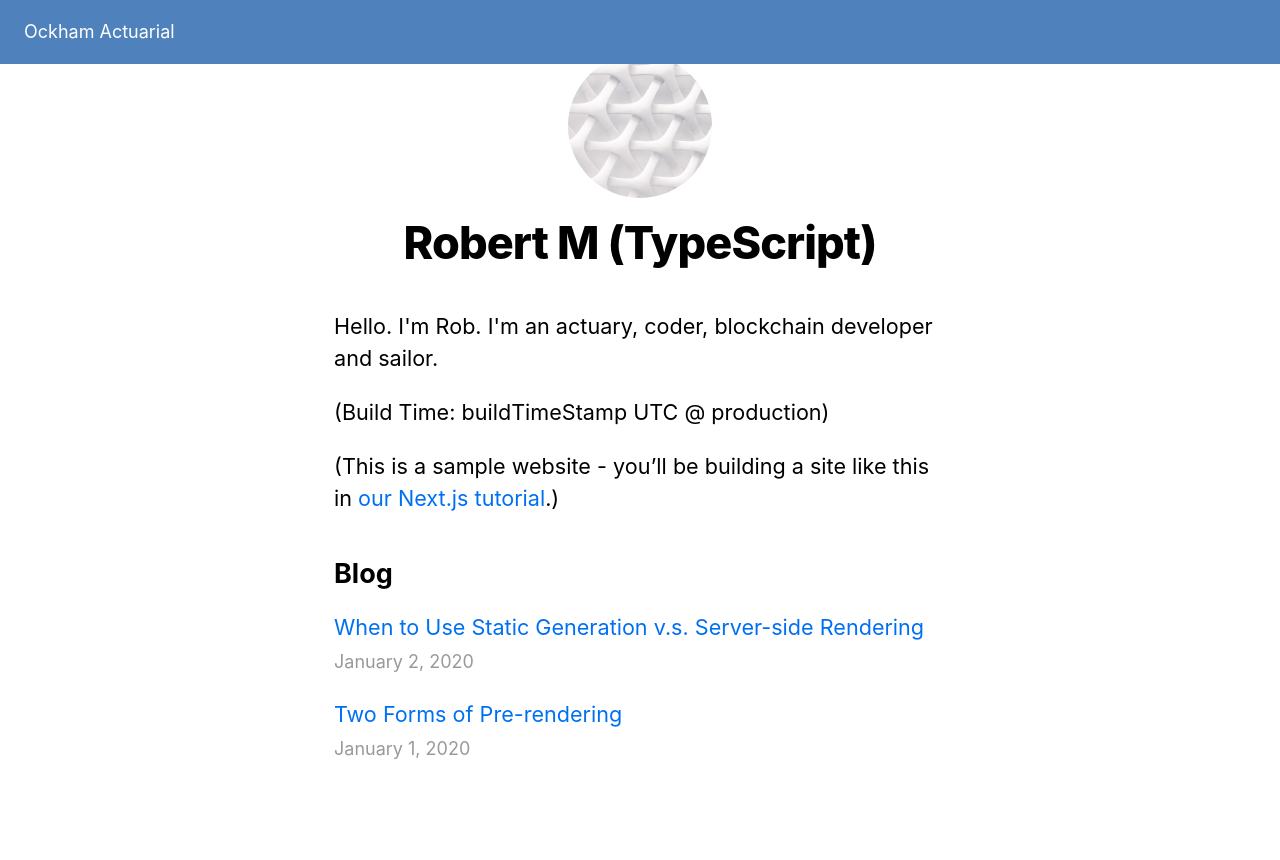
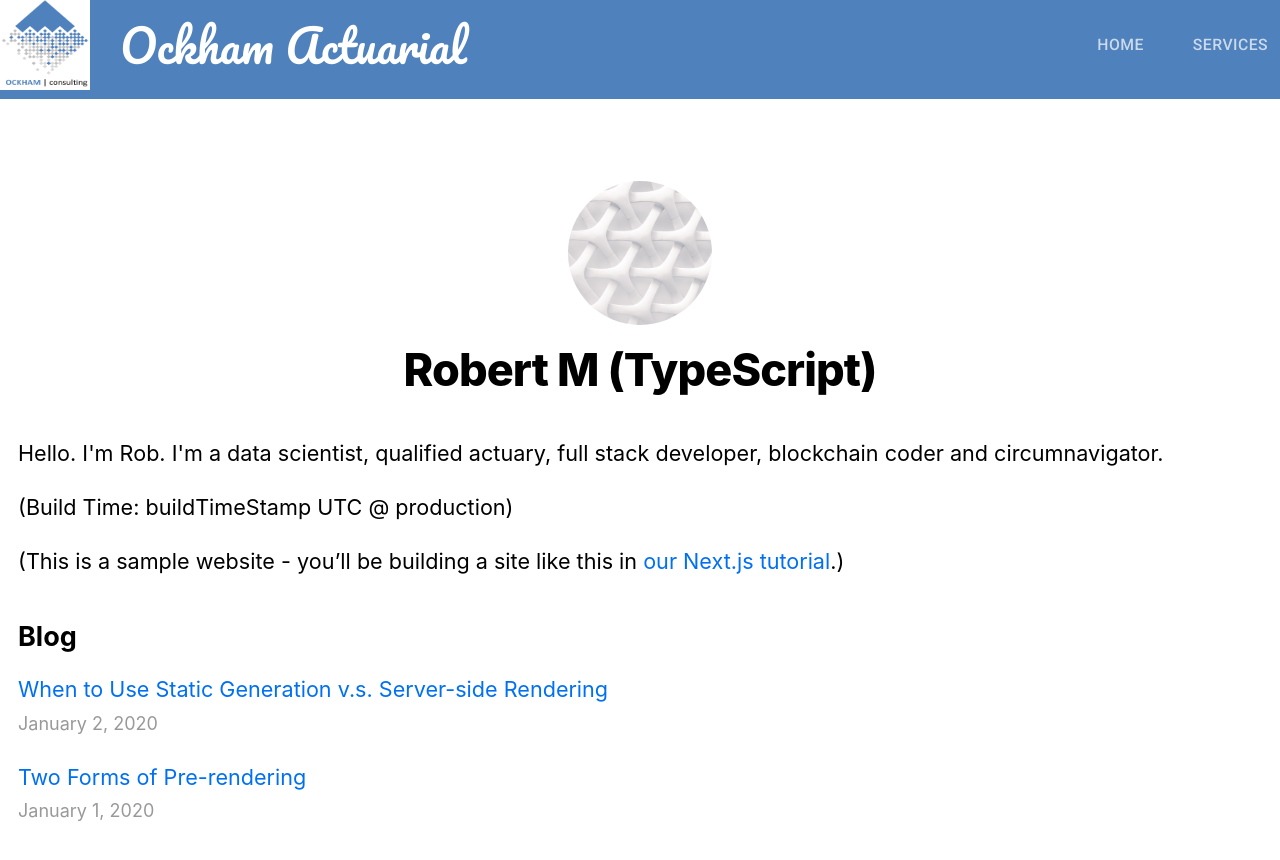
Before and after one commit to megens/nextjs-blog2, a Next.js app: page / in a window 1280 px wide. Shown: the top 860 px of the page. Built offline with nearby package versions, Linux system fonts and the light colour scheme.

Commit message:
mui header working without customizing Theme.

```diff
--- a/components/layout.module.css
+++ b/components/layout.module.css
@@ -1,7 +1,14 @@
 .container {
-  max-width: 36rem;
+  max-width: 72rem;
   padding: 0 1rem;
-  margin: 3rem auto 6rem;
+  margin: 5.5rem auto 6rem;
+  position: relative;
+}
+
+.myHeader {
+  display: flex;
+  flex-direction: column;
+  align-items: center;
 }
 
 .header {
--- a/components/layout.tsx
+++ b/components/layout.tsx
@@ -2,13 +2,13 @@ import Head from "next/head";
 import styles from "./layout.module.css";
 import utilStyles from "../styles/utils.module.css";
 import Link from "next/link";
-import Header from "./ui/Header";
+import MyHeader from "./ui/Header";
 import theme from "./ui/Theme";
 import { ThemeProvider } from "@material-ui/styles";
 
 const name = "Robert M (TypeScript)";
 
-export const siteTitle = "Next.js Sample Website";
+export const siteTitle = "Ockham Actuarial";
 
 export default function Layout({
   children,
@@ -33,7 +33,7 @@ export default function Layout({
           <meta name="twitter:card" content="summary_large_image" />
         </Head>
 
-        <Header />
+        <MyHeader className={styles.myHeader} />
 
         <header className={styles.header}>
           {home ? (
@@ -64,6 +64,7 @@ export default function Layout({
             </>
           )}
         </header>
+
         <main>{children}</main>
         {!home && (
           <div className={styles.backToHome}>
--- a/components/ui/Header.tsx
+++ b/components/ui/Header.tsx
@@ -1,17 +1,19 @@
 import React, { useState, useEffect, MouseEvent } from "react";
 import AppBar from "@material-ui/core/AppBar";
 import Toolbar from "@material-ui/core/Toolbar";
+import Typography from "@material-ui/core/Typography";
+import useScrollTrigger from "@material-ui/core/useScrollTrigger";
+import { makeStyles, createStyles } from "@material-ui/styles";
+import { useTheme, Theme } from "@material-ui/core/styles";
 
-import useScrollTrigger from "@material-ui/core/useScrollTrigger";
-import { makeStyles } from "@material-ui/styles";
-import Typography from "@material-ui/core/Typography";
 import Tabs from "@material-ui/core/Tabs";
 import Tab from "@material-ui/core/Tab";
 import Button from "@material-ui/core/Button";
+
 import Menu from "@material-ui/core/Menu";
 import MenuItem from "@material-ui/core/MenuItem";
 import useMediaQuery from "@material-ui/core/useMediaQuery";
-import { useTheme } from "@material-ui/core/styles";
+
 import SwipeableDrawer from "@material-ui/core/SwipeableDrawer";
 import IconButton from "@material-ui/core/IconButton";
 import MenuIcon from "@material-ui/icons/Menu";
@@ -21,7 +23,11 @@ import ListItemText from "@material-ui/core/ListItemText";
 
 // unstaged change
 
-function ElevationScroll(props: any) {
+interface Props {
+  children: React.ReactElement;
+}
+
+function ElevationScroll(props: Props) {
   const { children } = props;
   const trigger = useScrollTrigger({
     disableHysteresis: true,
@@ -33,7 +39,41 @@ function ElevationScroll(props: any) {
   });
 }
 
-const useStyles = makeStyles((theme) => ({}));
+/*
+const useStyles = makeStyles(theme => ({
+  toolbarMargin: { ...theme.mixins.toolbar },
+}));
+*/
+
+// to defeat TS type widening system, use createStyles
+const useStyles = makeStyles((theme: Theme) =>
+  createStyles({
+    logo: {
+      backgroundColor: "primary",
+      Color: "white",
+      height: "5.5em",
+    },
+    toolbarMargin: {
+      ...theme.mixins.toolbar,
+      //backgroundColor: "black",
+      marginBottom: "1em",
+    },
+    signage: {
+      color: "white",
+      //color: theme.palette.common.black,
+      //color: theme.palette.secondary.dark,
+      padding: "10px 30px",
+    },
+    tabContainer: {
+      color: "primary",
+      marginLeft: "auto", // fills space on Left margin, effectively
+    },
+    tab: {
+      minWidth: 10, // reduce space between tabs
+      marginLeft: "25px",
+    },
+  })
+);
 
 export default function Header(props: any) {
   const classes = useStyles();
@@ -42,20 +82,47 @@ export default function Header(props: any) {
   const matches = useMediaQuery(theme.breakpoints.down("md"));
 
   const [openDrawer, setOpenDrawer] = useState<boolean>(false);
-  const [anchorEl, setAnchorEl] = useState<MouseEvent | null>(null);
+  const [anchorEl, setAnchorEl] = useState<Element | null>(null);
   const [openMenu, setOpenMenu] = useState<boolean>(false);
 
-  const handleChange = (e: Error, newValue: number) => {
+  const handleChange = (
+    event: React.ChangeEvent<HTMLInputElement>,
+    newValue: number
+  ): void => {
     props.setValue(newValue);
+  };
+
+  const handleClick = (e: React.ChangeEvent<HTMLInputElement>): void => {
+    setAnchorEl(e.currentTarget);
+    setOpenMenu(true);
   };
 
   return (
     <React.Fragment>
       <ElevationScroll>
-        <AppBar position="fixed">
-          <Toolbar>Ockham Actuarial</Toolbar>
+        <AppBar className={classes.logo} position="fixed" color="primary">
+          <Toolbar disableGutters={true}>
+            {
+              // Toolbar allows for horizontal layout of components
+            }
+
+            <img
+              src="/images/ockhamLogo.png"
+              alt="Ockham"
+              width="90"
+              height="90"
+            />
+            <Typography className={classes.signage} variant="h3">
+              Ockham Actuarial
+            </Typography>
+            <Tabs className={classes.tabContainer}>
+              <Tab className={classes.tab} label="Home" />
+              <Tab className={classes.tab} label="Services" />
+            </Tabs>
+          </Toolbar>
         </AppBar>
       </ElevationScroll>
+      <div className={classes.toolbarMargin} />
     </React.Fragment>
   );
 }
--- a/pages/_document.tsx
+++ b/pages/_document.tsx
@@ -1,9 +1,9 @@
-import React from 'react'
-import Document, { Html, Head, Main, NextScript } from 'next/document'
-import { ServerStyleSheets } from '@material-ui/styles'
-import { createMuiTheme, responsiveFontSizes } from '@material-ui/core/styles'
+import React from "react";
+import Document, { Html, Head, Main, NextScript } from "next/document";
+import { ServerStyleSheets } from "@material-ui/styles";
+import { createMuiTheme, responsiveFontSizes } from "@material-ui/core/styles";
 
-const theme = responsiveFontSizes(createMuiTheme())
+const theme = responsiveFontSizes(createMuiTheme());
 
 class MyDocument extends Document {
   render() {
@@ -18,8 +18,11 @@ class MyDocument extends Document {
           <meta name="theme-color" content={theme.palette.primary.main} />
           <link
             rel="stylesheet"
-            href="https://fonts.googleapis.com/css?family=Roboto:300,400,500,700|Roboto+Slab:400,700|Material+Icons"
+            href="https://fonts.googleapis.com/css?family=Pacifico|Raleway:100,400,400i,700|Roboto:300,400,500,700&display=swap"
           />
+          {
+            //RfM: this was href="https://fonts.googleapis.com/css?family=Roboto:300,400,500,700|Roboto+Slab:400,700|Material+Icons"
+          }
           <style jsx global>
             {`
               html,
@@ -33,7 +36,7 @@ class MyDocument extends Document {
                 box-sizing: border-box;
               }
               body {
-                font-family: 'Roboto', 'Helvetica', 'Arial', sans-serif;
+                font-family: "Roboto", "Helvetica", "Arial", sans-serif;
                 font-size: 1rem;
                 margin: 0;
               }
@@ -45,21 +48,21 @@ class MyDocument extends Document {
           <NextScript />
         </body>
       </Html>
-    )
+    );
   }
 }
 
-MyDocument.getInitialProps = async ctx => {
+MyDocument.getInitialProps = async (ctx) => {
   // Render app and page and get the context of the page with collected side effects.
-  const sheets = new ServerStyleSheets()
-  const originalRenderPage = ctx.renderPage
+  const sheets = new ServerStyleSheets();
+  const originalRenderPage = ctx.renderPage;
 
   ctx.renderPage = () =>
     originalRenderPage({
-      enhanceApp: App => props => sheets.collect(<App {...props} />)
-    })
+      enhanceApp: (App) => (props) => sheets.collect(<App {...props} />),
+    });
 
-  const initialProps = await Document.getInitialProps(ctx)
+  const initialProps = await Document.getInitialProps(ctx);
 
   return {
     ...initialProps,
@@ -68,9 +71,9 @@ MyDocument.getInitialProps = async ctx => {
       <React.Fragment key="styles">
         {initialProps.styles}
         {sheets.getStyleElement()}
-      </React.Fragment>
-    ]
-  }
-}
+      </React.Fragment>,
+    ],
+  };
+};
 
-export default MyDocument
+export default MyDocument;
--- a/pages/index.tsx
+++ b/pages/index.tsx
@@ -98,8 +98,8 @@ export default function Home({
       </Head>
       <section className={utilStyles.headingMd}>
         <p>
-          Hello. I'm Rob. I'm an actuary, coder, blockchain developer and
-          sailor.
+          Hello. I'm Rob. I'm a data scientist, qualified actuary, full stack
+          developer, blockchain coder and circumnavigator.
         </p>
         <p>(Build Time: {"buildTimeStamp"} UTC @ production)</p>
 
```
Also changed, not shown: components/ui/Theme.ts (+9 -1 lines), 2 other files (tests, documents, lock files or other folders).
